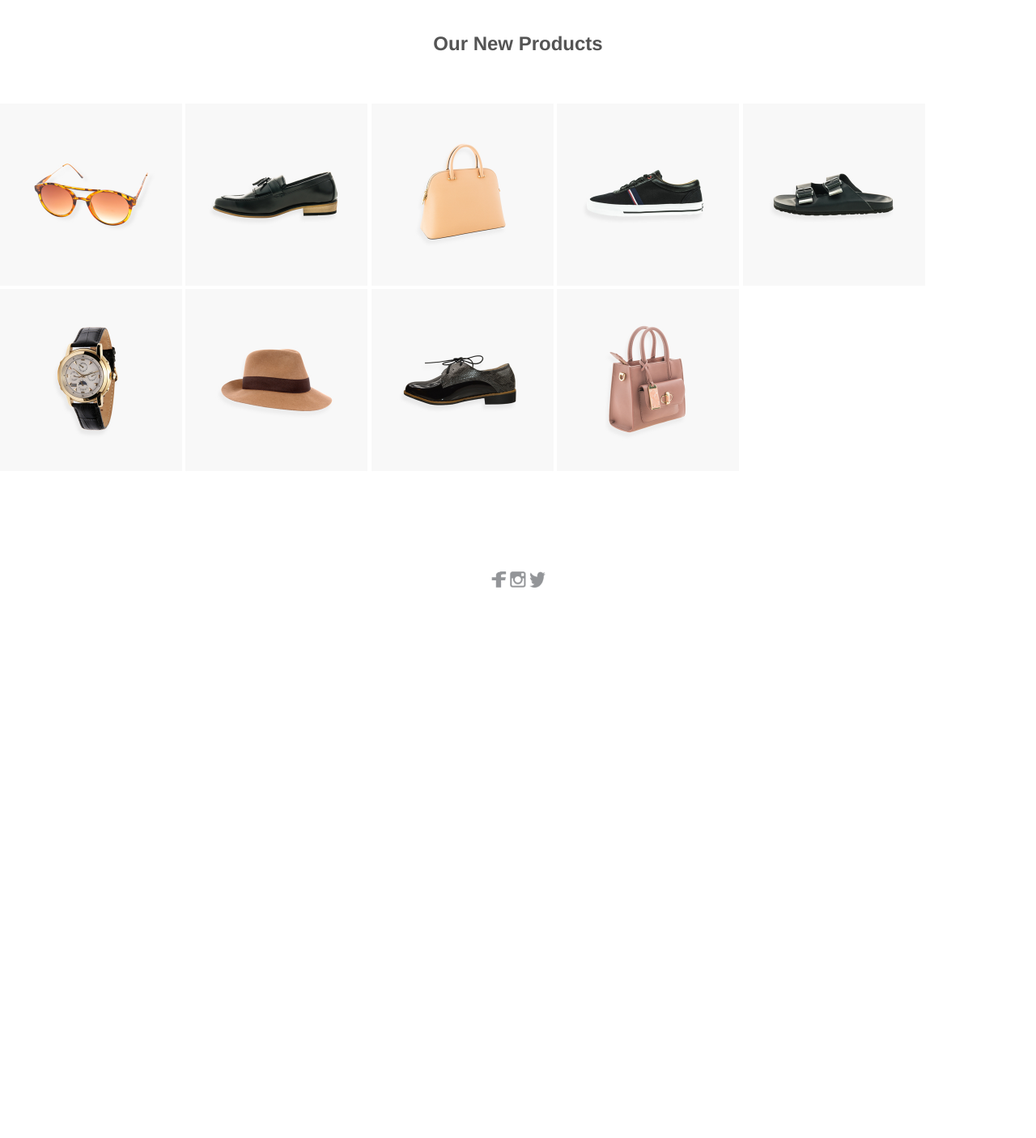
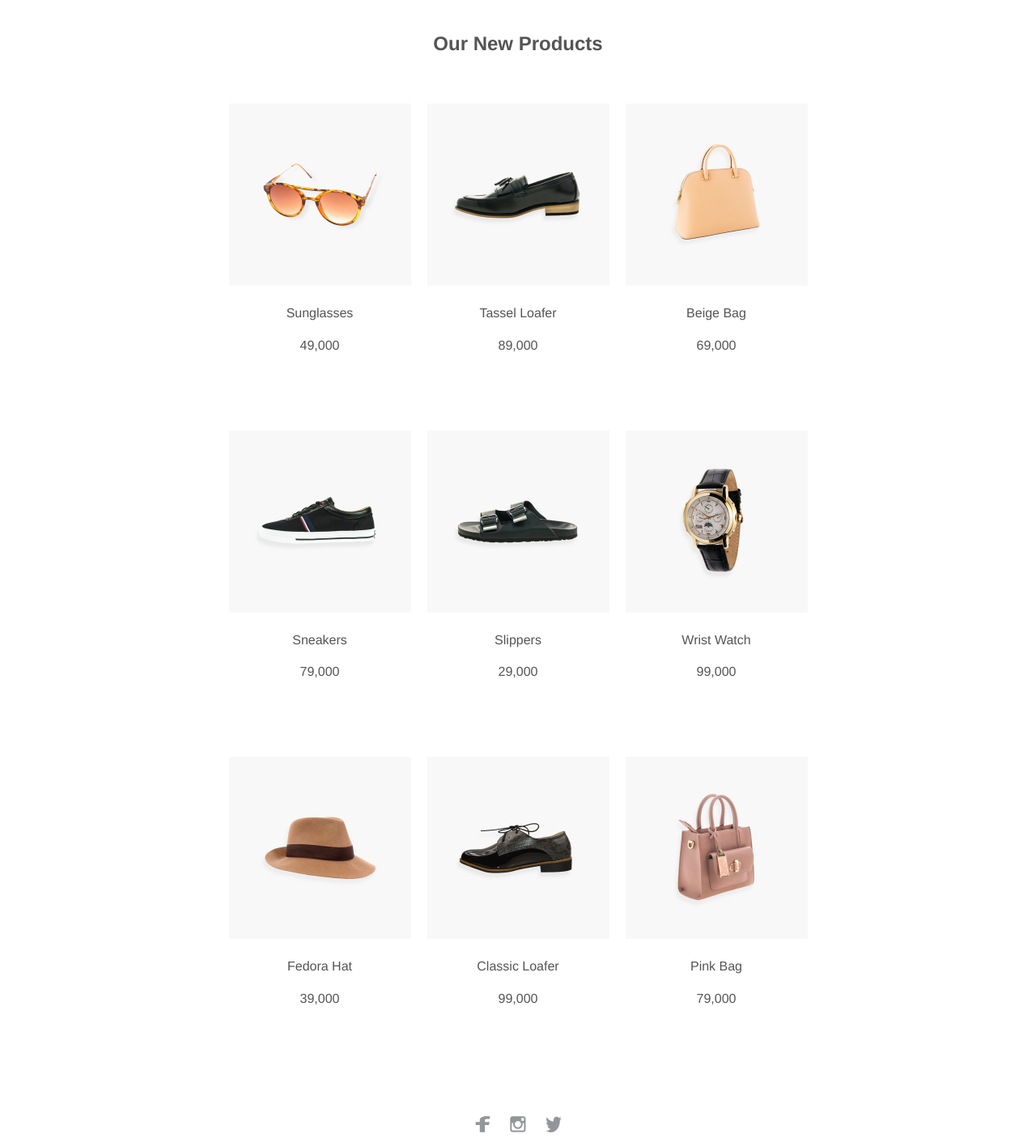
Before and after one commit to son1473/learn_position, a plain HTML site: page wrap-up-list-float-simpleshop/index.html in a window 1280 px wide. Shown: the part 780-2186 px from the top of the page at 81% size. Before the commit the page ends 1590 px from the top, so only its background shows below. Drawn offline with Linux system fonts and the light colour scheme.

Commit message:
Complete Simple shop - float clear grid

```diff
--- a/wrap-up-list-float-simpleshop/css/styles.css
+++ b/wrap-up-list-float-simpleshop/css/styles.css
@@ -6,6 +6,7 @@ body {
   margin: 0;
   min-width: 992px;
   font-family: "Helvetica";
+  height: 100%;
 }
 
 /* navbar */
@@ -58,11 +59,11 @@ ul li:hover {
 	font-weight: bold;
 }
 
-
 /* hero header */
 #hero-header {
 	height: 100%;
 }
+
 #head {
 	height: 700px;
 	background-image: url("../images/hero_header.jpg");
@@ -71,7 +72,8 @@ ul li:hover {
 	background-repeat: no-repeat;
 }
 
-#hero-header h1 {
+/* main content */
+#main h1 {
 	margin: 60px 0;
 	text-align: center;
 	font-size: 24px;
@@ -80,21 +82,58 @@ ul li:hover {
 }
 
 /* products */
+#product-list {
+	max-width: 715px;
+	margin: 0 auto;
+}
+
 #product-list img {
 	width: 225px;
 	height: 225px;
 }
 
+#product-list .product {
+	float: left;
+	margin-right: 20px;
+	margin-bottom: 80px;
+	text-decoration: none;
+	text-align: center;
+	color: #545454;
+}
 
+.product h4 {
+	font-weight: normal;
+	font-size: 16px;
+}
+
+#product-list .product:nth-child(3), #product-list .product:nth-child(6), #product-list .product:nth-child(9){
+	margin-right: 0;
+}
+
+#product-list .product:nth-child(7), #product-list .product:nth-child(8), #product-list .product:nth-child(9){
+	margin-bottom: 0;
+}
+
+#product-list .product:nth-child(4), #product-list .product:nth-child(7){
+	clear: left;
+}
+
+.clear {
+	clear: left;
+}
 
 /* footer */
-
 #sns {
 	margin-top: 120px;
 	margin-bottom: 80px;
 	text-align: center;
 }
+
 #sns img {
 	width: 20px;
 	height: 20px;
 }
+
+#sns a:nth-child(2) {
+	margin: 0 20px;
+}
--- a/wrap-up-list-float-simpleshop/index.html
+++ b/wrap-up-list-float-simpleshop/index.html
@@ -7,7 +7,7 @@
   </head>
 
   <body>
-  	<div id="navbar">
+    <div id="navbar"> <!-- navbar -->
       <div id="logo">
         <a href="#"><div class="helper"></div><img src="images/logo.png" alt="SimpleShop Logo"></a>
       </div>
@@ -18,26 +18,65 @@
         <li><div class="helper"></div><a href="#">Contact</a></li>
       </ul>
     </div>
-
-  	<div id="hero-header">
+    <div id="hero-header"> <!-- header -->
       <div id="head"></div>
+    </div>
+    <div id="main"> <!-- main -->
       <h1>Our New Products</h1>
       <div id="product-list">
-  			<a href="#"><img src="images/sunglasses.jpg" alt="sunglasses"></a>
-  			<a href="#"><img src="images/tassel_loafer.jpg" alt="tassel_loafer"></a>
-  			<a href="#"><img src="images/beige_bag.jpg" alt="beige_bag"></a>
-  			<a href="#"><img src="images/sneakers.jpg" alt="sneakers"></a>
-  			<a href="#"><img src="images/slippers.jpg" alt="slippers"></a>
-  			<a href="#"><img src="images/wrist_watch.jpg" alt="wrist_watch"></a>
-  			<a href="#"><img src="images/fedora_hat.jpg" alt="fedora_hat"></a>
-  			<a href="#"><img src="images/classic_loafer.jpg" alt="classic_loafer"></a>
-  			<a href="#"><img src="images/pink_bag.jpg" alt="pink_bag"></a>
-  			<div id="sns"> <!-- footer -->
+        <a class="product" href="#">
+          <img src="images/sunglasses.jpg" alt="sunglasses">
+          <h4>Sunglasses</h4>
+          <p>49,000</p>
+        </a>
+        <a class="product" href="#">
+          <img src="images/tassel_loafer.jpg" alt="tassel_loafer">
+          <h4>Tassel Loafer</h4>
+          <p>89,000</p>
+        </a>
+        <a class="product" href="#">
+          <img src="images/beige_bag.jpg" alt="beige_bag">
+          <h4>Beige Bag</h4>
+          <p>69,000</p>
+        </a>
+        <a class="product" href="#">
+          <img src="images/sneakers.jpg" alt="sneakers">
+          <h4>Sneakers</h4>
+          <p>79,000</p>
+        </a>
+        <a class="product" href="#">
+          <img src="images/slippers.jpg" alt="slippers">
+          <h4>Slippers</h4>
+          <p>29,000</p>
+        </a>
+        <a class="product" href="#">
+          <img src="images/wrist_watch.jpg" alt="wrist_watch">
+          <h4>Wrist Watch</h4>
+          <p>99,000</p>
+        </a>
+        <a class="product" href="#">
+          <img src="images/fedora_hat.jpg" alt="fedora_hat">
+          <h4>Fedora Hat</h4>
+          <p>39,000</p>
+        </a>
+        <a class="product" href="#">
+          <img src="images/classic_loafer.jpg" alt="classic_loafer">
+          <h4>Classic Loafer</h4>
+          <p>99,000</p>
+        </a>
+        <a class="product" href="#">
+          <img src="images/pink_bag.jpg" alt="pink_bag">
+          <h4>Pink Bag</h4>
+          <p>79,000</p>
+        </a>
+        <div class="clear"></div>
+      </div>
+    </div>
+  <footer id="sns"> <!-- footer -->
     <a href="#"><img src="images/facebook.png" alt="facebook"></a>
     <a href="#"><img src="images/instagram.png" alt="instagram"></a>
     <a href="#"><img src="images/twitter.png" alt="twitter"></a>
-  			</div>
-  		</div>
-  	</div>
+  </footer>
+
   </body>
 </html>
```
Lines whose indentation alone changed are shown as unchanged.
